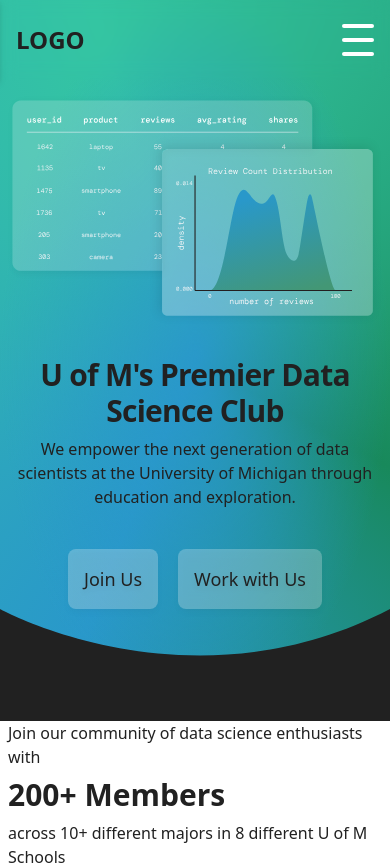
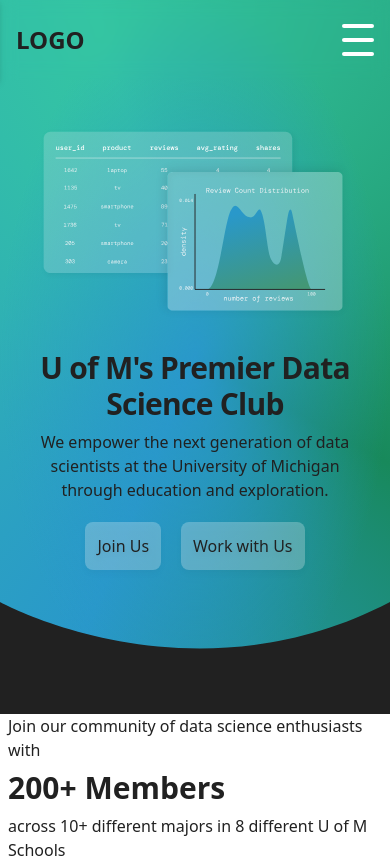
Before and after one commit to MichiganDataScienceTeam/official-website, a Next.js app: page / in a window 390 px wide. Shown: the top 865 px of the page. Built offline with nearby package versions, Linux system fonts and the light colour scheme.

Commit message:
Updated front page styling

```diff
--- a/components/button.jsx
+++ b/components/button.jsx
@@ -3,7 +3,7 @@
 export default function Button({ href, text }) {
   return (
     <Link
-      className="rounded-lg p-4 text-lg hover:-translate-y-1 bg-translucent transition drop-shadow-md"
+      className="rounded-lg xl:p-4 p-3 lg:text-lg text-base hover:-translate-y-1 bg-translucent transition drop-shadow-md"
       href={href}
     >
       {text}
--- a/pages/index.jsx
+++ b/pages/index.jsx
@@ -20,17 +20,19 @@
   return (
     <Layout>
       <Hero>
-        <div className="flex gap-8 items-center md:flex-row flex-col-reverse">
+        <div className="flex gap-8 items-center md:flex-row flex-col-reverse p-8">
           <div className="md:w-1/2 w-full">
-            <h1
-              className={`mb-2 md:mb-5 lg:text-5xl md:text-4xl text-3xl font-bold font-sans tracking-tight`}
-            >
+            <h1 className="mb-2 md:mb-5 lg:text-5xl md:text-4xl text-3xl font-bold font-sans tracking-tight">
               U of M&apos;s Premier Data Science Club
             </h1>
-            <p className="mb-10 lg:text-xl md:text-lg text-base font-light lg:tracking-wider tracking-normal">
+            <p className="mb-5 xl:text-xl lg:text-lg text-base font-light lg:tracking-wider tracking-normal">
               We empower the next generation of data scientists at the
               University of Michigan through education and exploration.
             </p>
+            <div className="flex md:justify-start justify-center gap-5">
+              <Button href="/join" text="Join Us" />
+              <Button href="/sponsors" text="Work with Us" />
+            </div>
           </div>
           <Image
             className="md:w-1/2 w-full"
@@ -43,11 +45,6 @@
             }
             alt="Image of a dataframe"
           />
-        </div>
-
-        <div className="flex justify-center gap-5">
-          <Button href="/join" text="Join Us" />
-          <Button href="/sponsors" text="Work with Us" />
         </div>
       </Hero>
       <div className="container mx-auto px-2">
```
